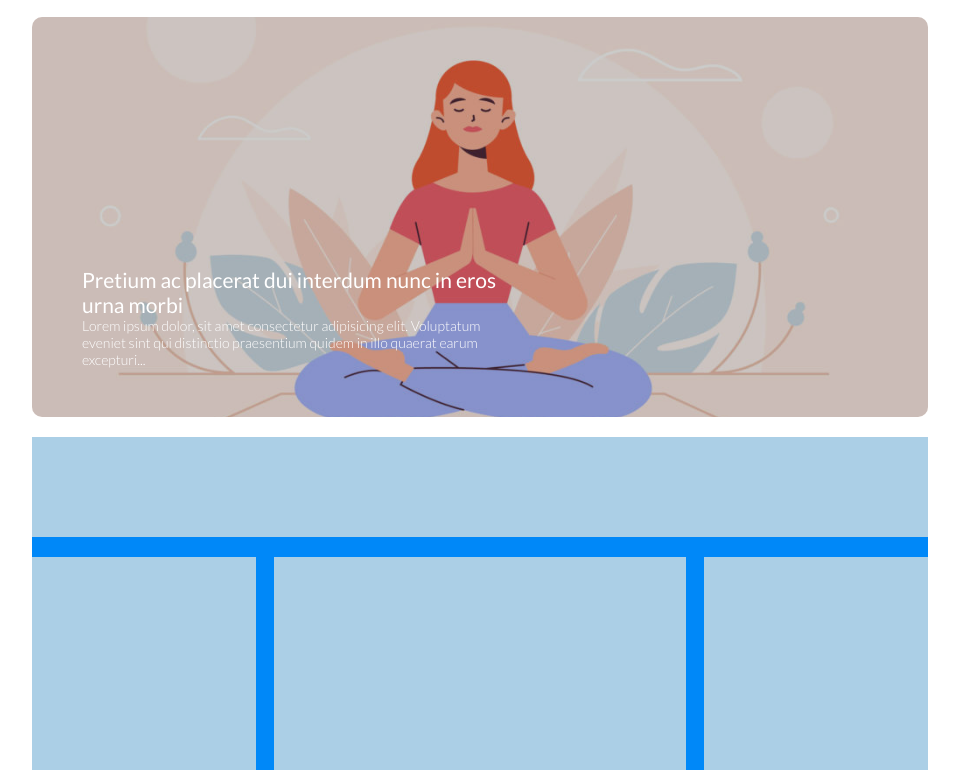
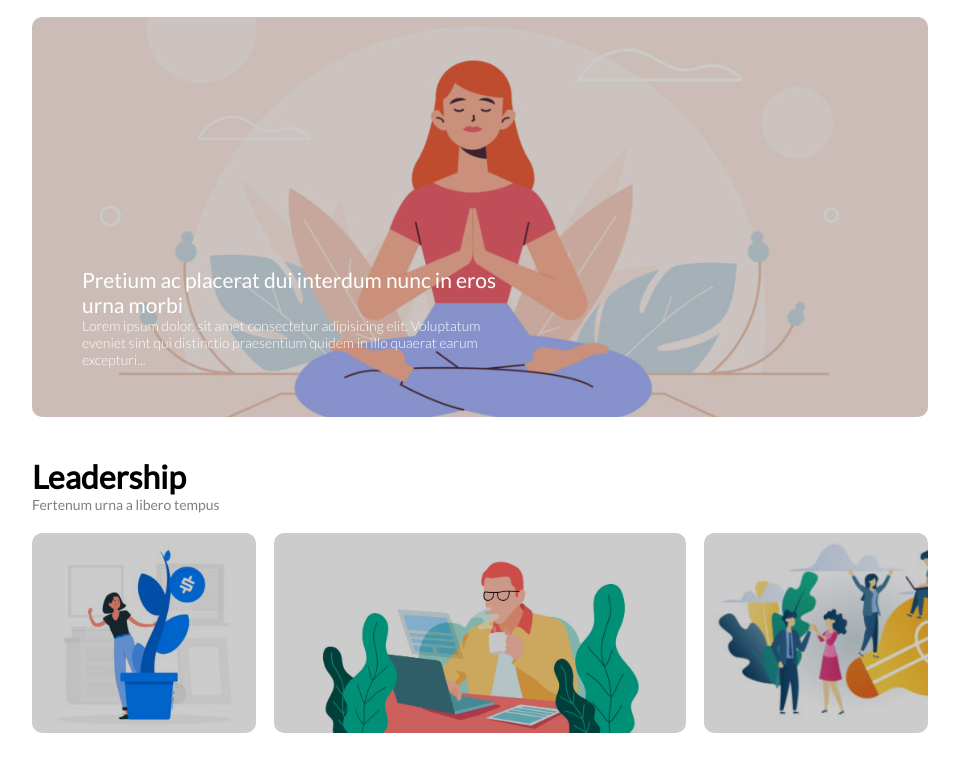
Before and after one commit to DanieleGelsomino/htmlcss-wp, a plain HTML site: page index.html in a window 1280 px wide. Shown: the part 137-907 px from the top of the page, without its empty margins (160-1119 px from the left). Drawn offline with Linux system fonts and the light colour scheme.

Commit message:
add layouts image

```diff
--- a/css/style.css
+++ b/css/style.css
@@ -83,20 +83,63 @@ ul li {
 
 .layout {
     padding-bottom: 20px;
+    vertical-align: bottom;
 }
 
-.col {
+.leadership {
+    padding-top: 20px;
+}
+
+h1 {
+    font-weight: bold;
+    font-size: 32px;
+
+}
+
+.leadership p {
+    color: gray;
+    font-size: 14px;
+}
+
+
+.left-col {
+    background-image: url(../img/img-1.jpg);
+    height: 200px;
+    background-repeat: no-repeat;
+    background-size: cover;
     float: left;
     width: 25%;
 }
+.overlay-col {
+    height: 200px;
+    background-color: rgba(0, 0, 0, 0.2);
+    border-radius: 10px;
 
-.big-col {
+
+}
+
+
+.central-col {
+    background-image: url(../img/banner-2.jpg);
+    background-repeat: no-repeat;
+    background-size: cover;
+    background-position: center;
     float: left;
     width: 46%;
+    height: 200px;
     margin-right: 2%;
     margin-left: 2%;
 }
 
+
+.right-col {
+    background-image: url(../img/img-3.jpg);
+    height: 200px;
+    background-repeat: no-repeat;
+    background-size: cover;
+    float: left;
+    width: 25%;
+}
 
 /* sezione debug */
 
@@ -114,25 +157,25 @@ ul li {
     background-color:rgb(224, 214, 122);
 } */
 
-.debug .layout {
+/* .debug .layout {
     background-color:rgb(0, 136, 248);
-}
+} */
 
-.debug .head-main {
+/* .debug .head-main {
     height: 100px;
     background-color:rgb(171, 207, 230);
-}
+} */
 
-.debug .col {
+/* .debug .col {
     height: 400px ;
     background-color:rgb(171, 207, 230);
-}
+} */
 
-.debug .big-col {
+/* .debug .central-col {
     height: 400px;
-    background-color:rgb(171, 207, 230);
+    background-color:rgb(171, 207, 230); */
 
-}
+/* } */
 
 .debug footer {
     height: 50px;
--- a/index.html
+++ b/index.html
@@ -52,10 +52,21 @@
             <div class="layout">
                 <!-- applico la proprietà clearfix per i floats -->
                 <div class="clearfix">
-                    <div class="head-main"></div>
-                    <div class="col"></div>
-                    <div class="big-col"></div>
-                    <div class="col"></div>
+                    <div class="head-main">
+                        <div class="leadership">
+                            <h1>Leadership</h1>
+                            <p>Fertenum urna a libero tempus</p>
+                        </div>
+                    </div>
+                    <div class="left-col">
+                        <div class="overlay-col"></div>
+                    </div>
+                    <div class="central-col">
+                        <div class="overlay-col"></div>
+                    </div>
+                    <div class="right-col">
+                        <div class="overlay-col"></div>
+                    </div>
                 </div>
 
 
```
